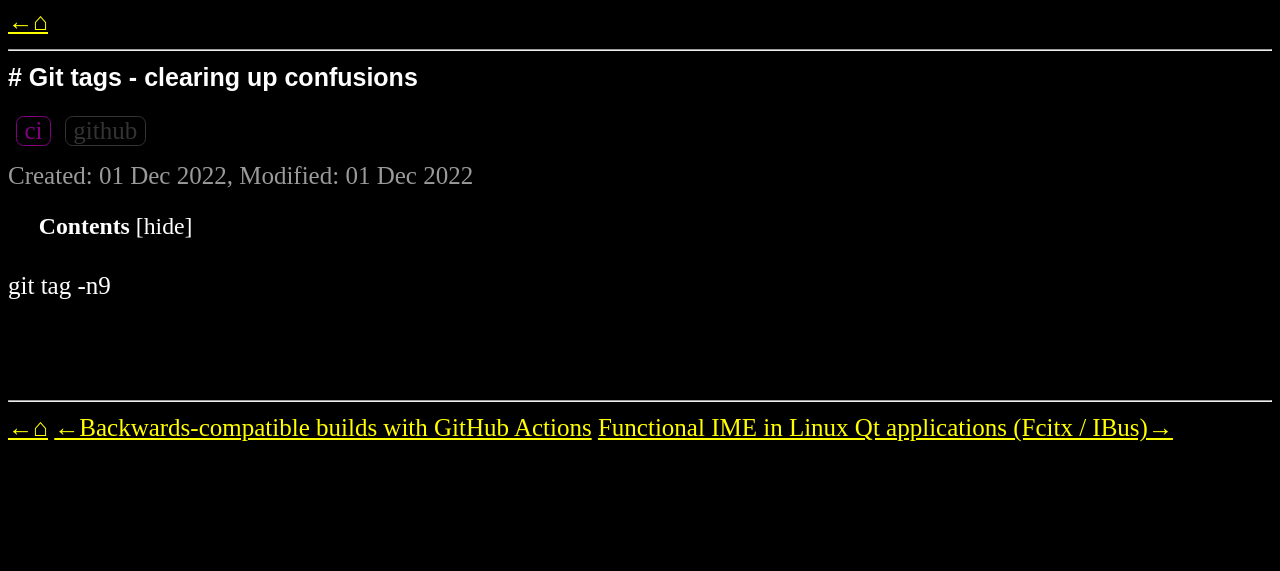
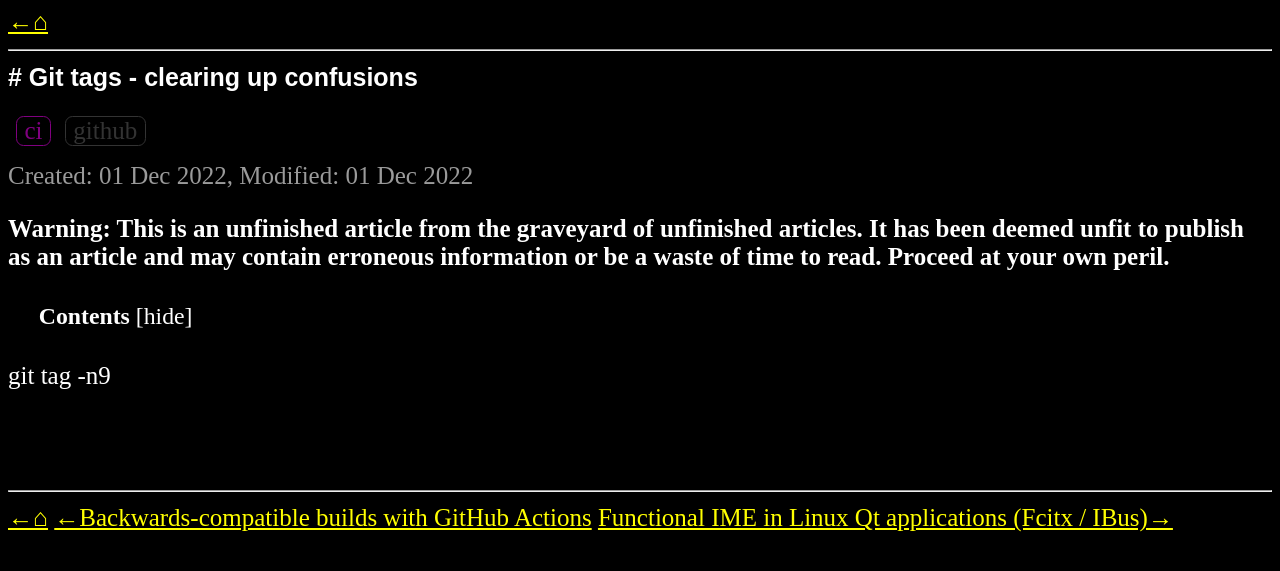
Before and after one commit to plu5/plu5.github.io, a Jekyll site: the page built from _brouillons/2022-12-01-git-tags.md, in a window 1280 px wide. Shown: the top 571 px of the page. Built offline with Jekyll 4.4.1, drawn with Linux system fonts in a browser that asks for light colours.

Commit message:
feat: warning when reading a graveyard article

```diff
--- a/_layouts/post.html
+++ b/_layouts/post.html
@@ -11,6 +11,10 @@ layout: default
   <p class="post-date">
     Created: {{ page.date | date_to_string }}{% if page.modified_date %}, Modified: {{ page.modified_date | date_to_string }}{% endif %}
   </p>
+
+  {% if page.path contains '_brouillon' %}
+  <p><b>Warning: This is an unfinished article from the graveyard of unfinished articles. It has been deemed unfit to publish as an article and may contain erroneous information or be a waste of time to read. Proceed at your own peril.</b></p>
+  {% endif %}
 
   {% include toc_wrapper.html %}
   {% include anchor_headings.html html=content anchorClass="anchorjs-link" beforeHeading=true h_max=2 %}
```
